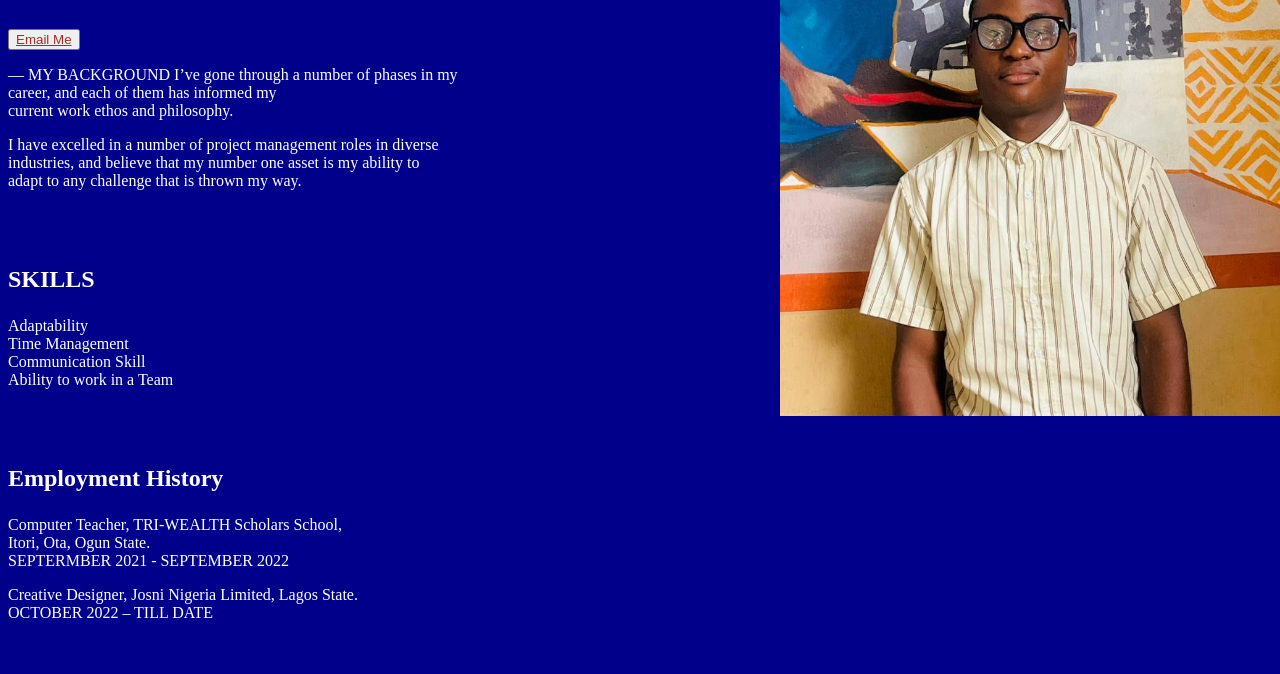
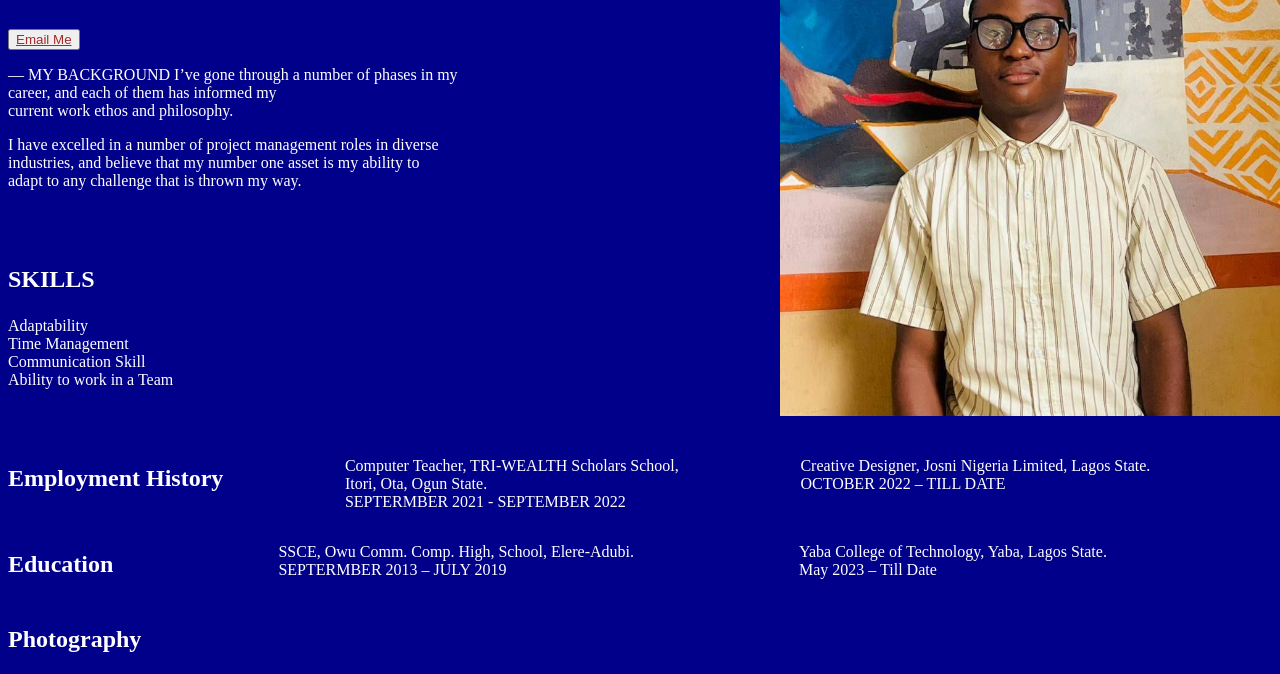
Before and after one commit to oluwakomojoe/josnidesign.github.io, a plain HTML site: page index.html in a window 1280 px wide. Shown: the part 251-925 px from the top of the page. Drawn offline with Linux system fonts and the light colour scheme.

Commit message:
Add files via upload

```diff
--- a/index.html
+++ b/index.html
@@ -4,8 +4,13 @@
 <title>Josni Design</title>
 </head>
 <body class="body">
+
 <!-- enternal css link -->
 <link rel="stylesheet" href="index.css">
+
+<!--java script link-->
+<script src="index.js"></script>
+
 <!-- website name -->
 <div style="display: flex; justify-content: space-between; align-items: center; padding: 10px;" class="tops">
     <div id="josniDesign">Josni Design</div>
@@ -42,7 +47,7 @@ Ability to work in a Team<br>
 </p>
 <br>
 <br>
-
+<div style="display: flex; justify-content: space-between;">
 <!-- employment history-->
 <p style="font-size: x-large; font-weight: bolder;" >Employment History</p>
 <p>Computer Teacher, TRI-WEALTH Scholars School, <br>Itori, Ota, Ogun State.
@@ -52,6 +57,10 @@ SEPTERMBER 2021 - SEPTEMBER 2022
 <p>Creative Designer, Josni Nigeria Limited, Lagos State. <br> OCTOBER 2022 – TILL DATE</p>
 <br>
 <br>
+</div>
+
+<!--Education-->
+<div style="display: flex; justify-content: space-between;">
 <p style="font-size: x-large; font-weight: bolder;" >Education</p>
 <p>SSCE, Owu Comm. Comp. High, School, Elere-Adubi.<br>
 SEPTERMBER 2013 – JULY 2019
@@ -60,6 +69,7 @@ SEPTERMBER 2013 – JULY 2019
 May 2023 – Till Date
 </p>
 <br>
+</div>
 
 <!-- photography-->
 <p style="font-size: x-large; font-weight: bolder;" >Photography</p>
--- /dev/null
+++ b/index.js
@@ -0,0 +1,9 @@
+// date and time
+function showDateTime() {
+    var now = new Date();
+    var dateTime = document.createElement('p');
+    dateTime.textContent = "Current date and time: " + now;
+    document.body.appendChild(dateTime);
+}
+
+window.onload = showDateTime;
```
